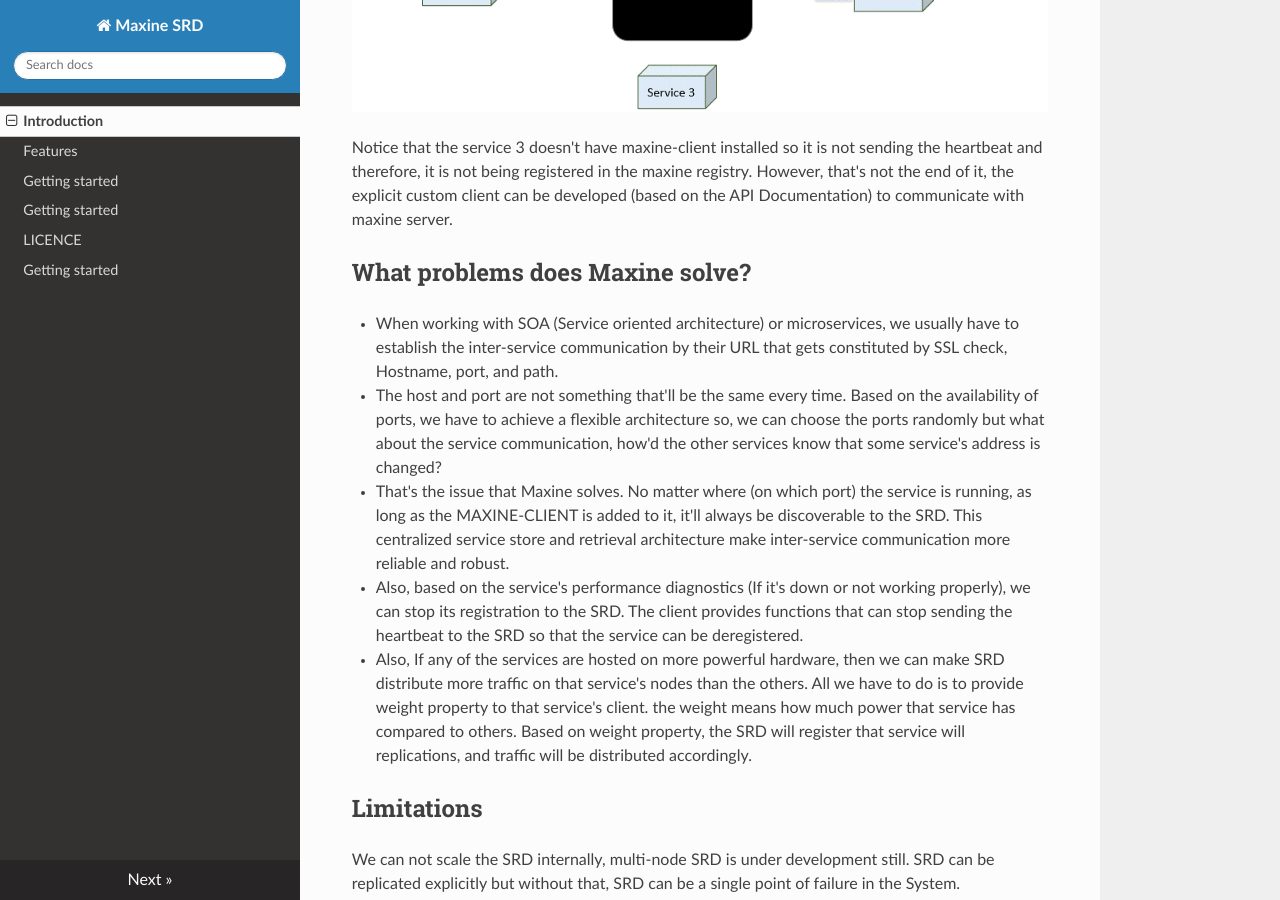
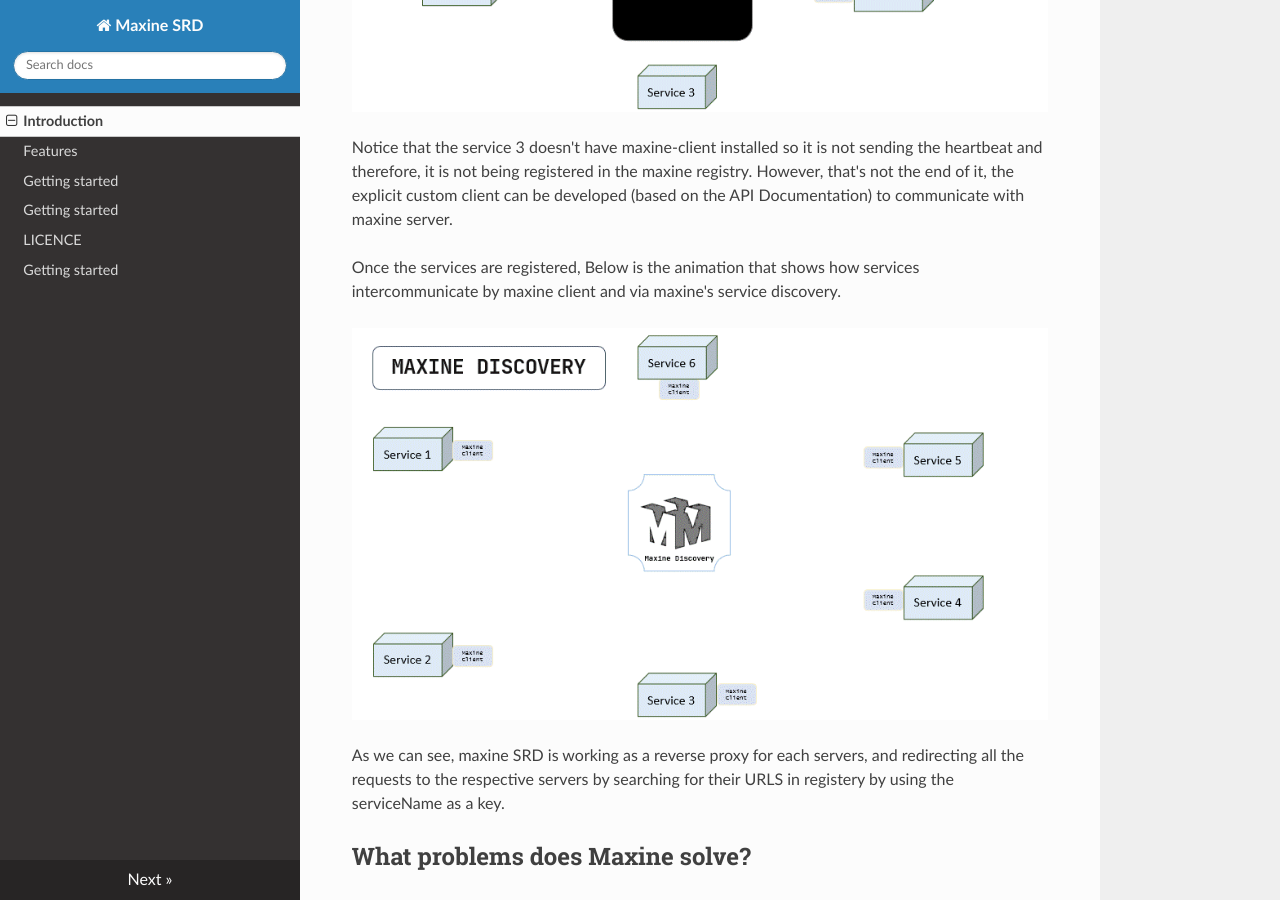
Before and after one commit to VrushankPatel/Maxine, an MkDocs documentation site: the page built from docs/index.md, in a window 1280 px wide and 900 px high, scrolled down 1529 px. Built offline with MkDocs 1.6.1, drawn with Linux system fonts in a browser that asks for light colours; nearby versions of some CDN libraries.

Commit message:
Docs update

```diff
--- a/docs/index.md
+++ b/docs/index.md
@@ -8,7 +8,7 @@
 <a target="_blank" href="https://github.com/VrushankPatel/Maxine-Server/actions/workflows/node.js.yml"><img src="https://github.com/VrushankPatel/Maxine-Server/actions/workflows/node.js.yml/badge.svg?branch=master"/></a>
 <a target="_blank" href="https://codecov.io/gh/VrushankPatel/Maxine-Server"><img src="https://codecov.io/gh/VrushankPatel/Maxine-Server/branch/master/graph/badge.svg?token=SONYL0TJKT"/></a>
 <a target="_blank" href="https://maxine-x.herokuapp.com/api/actuator/performance"><img src="https://img.shields.io/badge/k6-Load Test Report-blue"/></a>
-<a target="_blank" href="https://circleci.com/gh/VrushankPatel/Maxine-Server/tree/master"><img src="https://circleci.com/gh/VrushankPatel/Maxine-Server/tree/master.svg?style=svg"></a>
+<a target="_blank" href="https://circleci.com/gh/VrushankPatel/Maxine/tree/master"><img src="https://circleci.com/gh/VrushankPatel/Maxine/tree/master.svg?style=svg"></a>
 <a target="_blank" href="https://opensource.org/licenses/MIT"><img src="https://img.shields.io/badge/License-MIT-teal.svg"/></a>
 <a target="_blank" href="https://github.com/VrushankPatel/Maxine-Server/releases"><img src="https://img.shields.io/badge/Maxine-Release-blue" /></a>
 <a target="_blank" href="https://app.fossa.com/reports/a83419a2-657c-400c-b3b6-f04c8a032a56"><img src="https://img.shields.io/badge/Fossa-Report-blue"/></a>
@@ -38,6 +38,11 @@ Below is a tiny animation that explains how maxine registers all the services in
 Notice that the service 3 doesn't have maxine-client installed so it is not sending the heartbeat and therefore, it is not being registered in the maxine registry.
 However, that's not the end of it, the explicit custom client can be developed (based on the API Documentation) to communicate with maxine server.
 
+Once the services are registered, Below is the animation that shows how services intercommunicate by maxine client and via maxine's service discovery.
+<br/><br/>
+<img src="img/anim/maxine-discovery.gif" />
+<br/><br/>
+As we can see, maxine SRD is working as a reverse proxy for each servers, and redirecting all the requests to the respective servers by searching for their URLS in registery by using the serviceName as a key.
 ## What problems does Maxine solve?
 
 * When working with SOA (Service oriented architecture) or microservices, we usually have to establish the inter-service communication by their URL that gets constituted by SSL check, Hostname, port, and path.
```
Also changed, not shown: docs/img/anim/maxine-discovery.gif (added).
